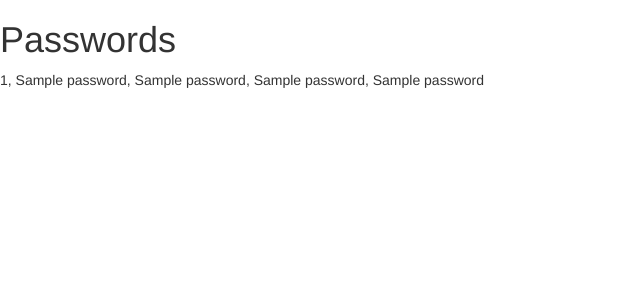
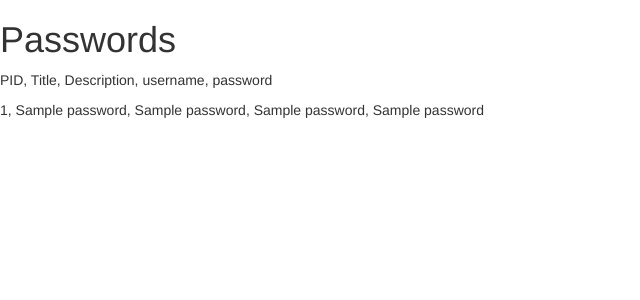
Before and after one commit to nijave/cse385-project1, a Flask app: template templates/passwords.html in a window 1280 px wide. Shown: the part 83-383 px from the top of the page, without its empty margins (0-640 px from the left). Run offline with Flask 2, Linux system fonts and the light colour scheme; the template is opened without the code that fills it: most values are stand-ins (such as "Sample title", 1, 10 or a date in 2020); some libraries are stand-ins or nearby versions.

Commit message:
Added header row

```diff
--- a/templates/passwords.html
+++ b/templates/passwords.html
@@ -1,6 +1,7 @@
 {% extends "base.html" %}
 {% block content %}
 	<h1>Passwords</h1>
+	<p>PID, Title, Description, username, password</p>
 	{% for p in password_list %}
 		<p>{{ p[0] }}, {{ p[1] }}, {{ p[2] }}, {{ p[3] }}, {{ p[4] }}</p>
 	{% endfor %}
```
